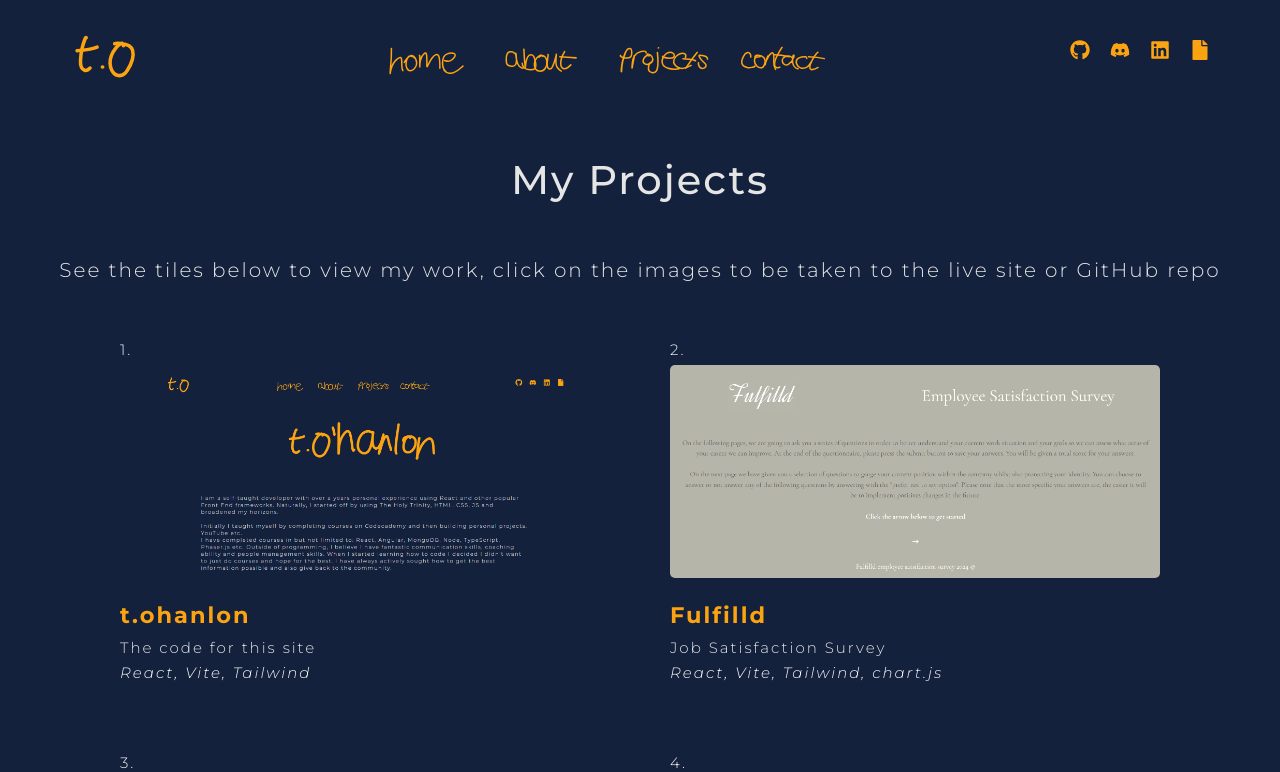
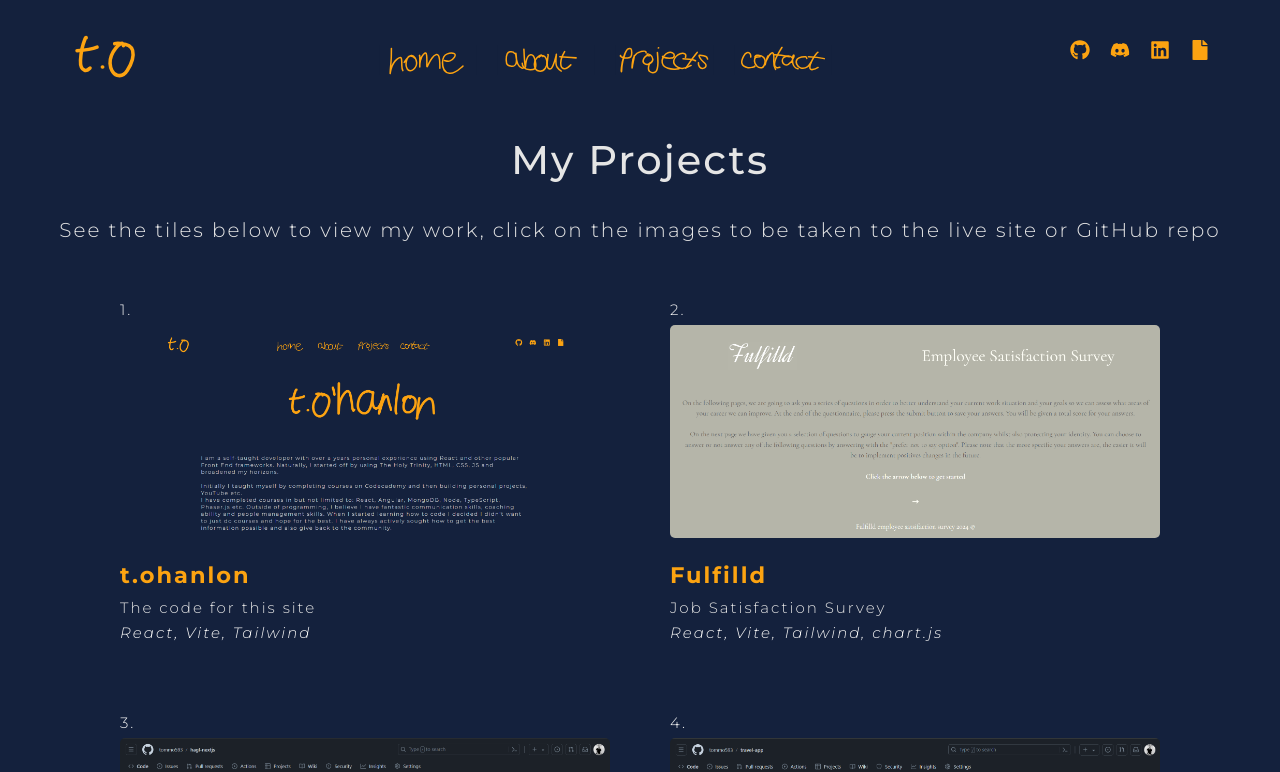
Before and after one commit to tommo593/portfolio-vite, a React (Vite) app: page /projects in a window 1280 px wide. Shown: the top 772 px of the page. Built offline with nearby package versions, Linux system fonts and the light colour scheme; a web font is replaced by a local one.

Commit message:
adjusted h3 on projects to be the same as other pages

```diff
--- a/src/routes/MyWork.tsx
+++ b/src/routes/MyWork.tsx
@@ -7,7 +7,7 @@ export function MyWork() {
     <div>
       <Navbar />
       <div className="px-4">
-        <h3 className="py-12 text-center">My Projects</h3>
+        <h3 className="py-8 text-center">My Projects</h3>
       </div>
       <div>
         <p className="px-2 pb-8 text-center">
```
